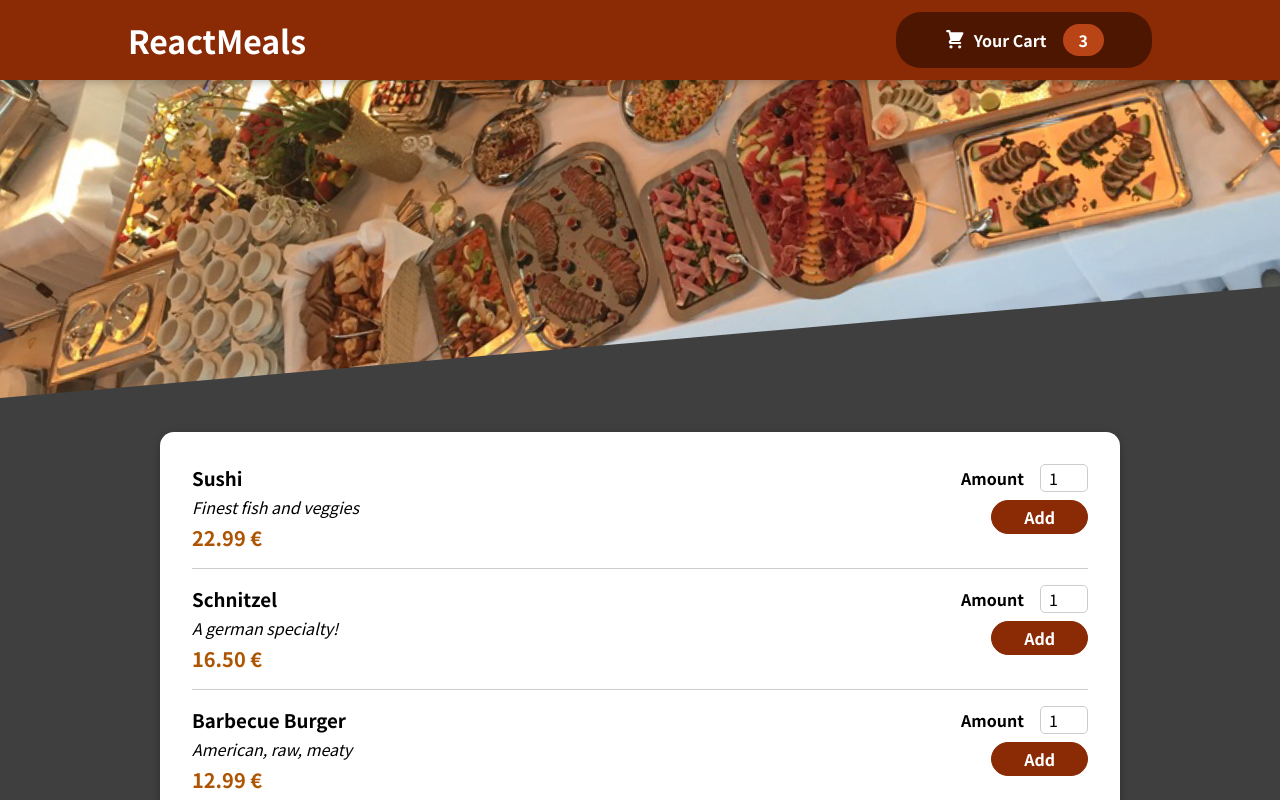
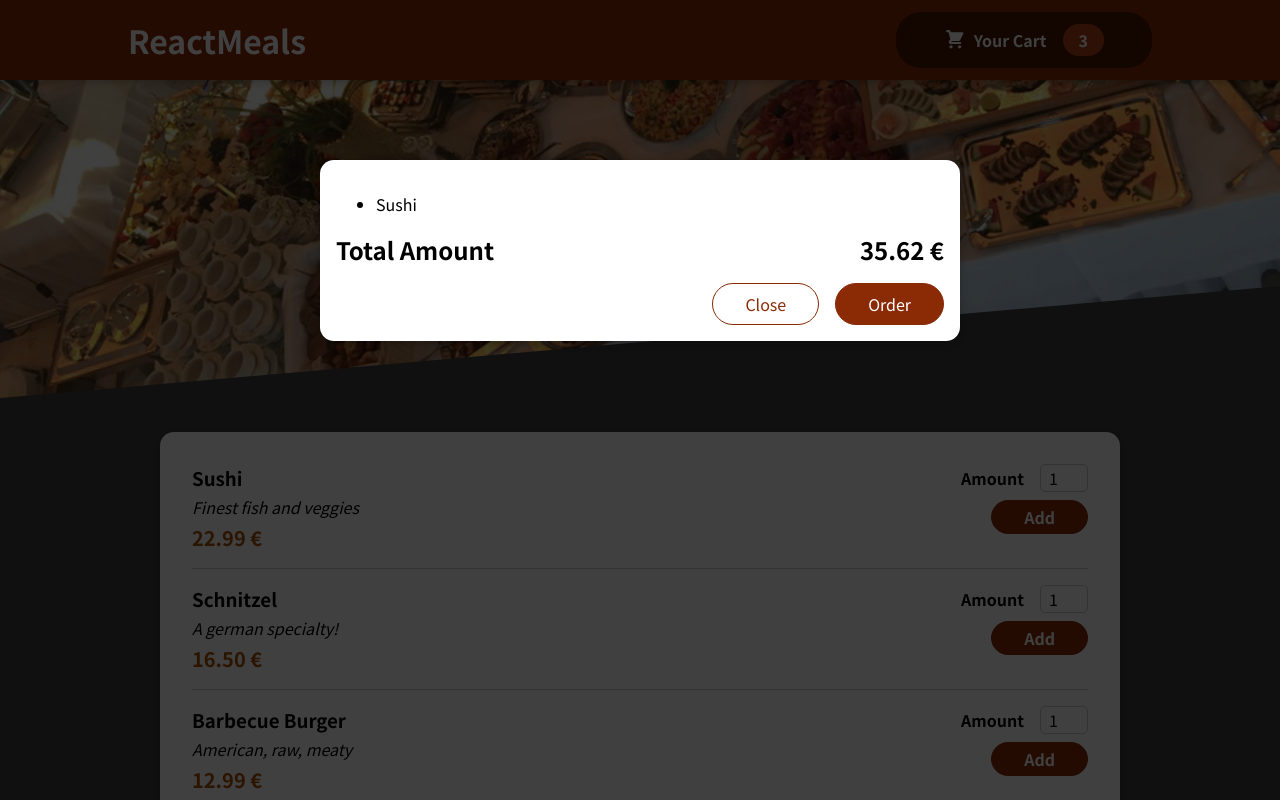
Before and after one commit to aimon7/react-food-order, a React (Create React App) app: page / in a window 1280 px wide. Shown: the top 800 px of the page. Built offline with nearby package versions, Linux system fonts and the light colour scheme.

Commit message:
Add a modal via React Portal

```diff
--- a/public/index.html
+++ b/public/index.html
@@ -28,6 +28,7 @@
   </head>
   <body>
     <noscript>You need to enable JavaScript to run this app.</noscript>
+    <div id="overlays"></div>
     <div id="root"></div>
     <!--
       This HTML file is a template.
--- a/src/App.js
+++ b/src/App.js
@@ -2,10 +2,12 @@
 
 import Header from './components/Layout/Header';
 import Meals from './components/Meals/Meals';
+import Cart from './components/Cart/Cart';
 
 function App() {
     return (
         <Fragment>
+            <Cart />
             <Header/>
             <main>
                 <Meals />
--- a/src/components/Cart/Cart.js
+++ b/src/components/Cart/Cart.js
@@ -1,4 +1,5 @@
 import classes from './Cart.module.css';
+import Modal from '../UI/Modal';
 
 function Cart(props) {
     const cartItems = (
@@ -10,7 +11,7 @@
     );
 
     return (
-        <div className={classes.cartItems}>
+        <Modal className={classes.cartItems}>
             {cartItems}
             <div className={classes.total}>
                 <span>Total Amount</span>
@@ -20,7 +21,7 @@
                 <button className={classes['button--alt']}>Close</button>
                 <button className={classes.button}>Order</button>
             </div>
-        </div>
+        </Modal>
     )
 }
 
--- /dev/null
+++ b/src/components/UI/Modal.js
@@ -0,0 +1,29 @@
+import { Fragment } from 'react';
+import ReactDOM from 'react-dom';
+
+import classes from './Modal.module.css';
+
+function Backdrop(props) {
+    return <div className={classes.backdrop}></div>
+}
+
+function ModalOverlay(props) {
+    return (
+        <div className={classes.modal}>
+            <div className={classes.content}>{props.children}</div>
+        </div>
+    );
+}
+
+const portalElement = document.getElementById('overlays')
+
+function Modal(props) {
+    return (
+        <Fragment>
+            {ReactDOM.createPortal(<Backdrop/>, portalElement)}
+            {ReactDOM.createPortal(<ModalOverlay>{props.children}</ModalOverlay>, portalElement)}
+        </Fragment>
+    )
+}
+
+export default Modal;
--- /dev/null
+++ b/src/components/UI/Modal.module.css
@@ -0,0 +1,40 @@
+.backdrop {
+    position: fixed;
+    top: 0;
+    left: 0;
+    width: 100%;
+    height: 100vh;
+    z-index: 20;
+    background-color: rgba(0, 0, 0, 0.75);
+}
+
+.modal {
+    position: fixed;
+    top: 20vh;
+    left: 5%;
+    width: 90%;
+    background-color: white;
+    padding: 1rem;
+    border-radius: 14px;
+    box-shadow: 0 2px 8px rgba(0, 0, 0, 0.25);
+    z-index: 30;
+    animation: slide-down 300ms ease-out forwards;
+}
+
+@media (min-width: 768px) {
+    .modal {
+        width: 40rem;
+        left: calc(50% - 20rem);
+    }
+}
+
+@keyframes slide-down {
+    from {
+        opacity: 0;
+        transform: translateY(-3rem);
+    }
+    to {
+        opacity: 1;
+        transform: translateY(0);
+    }
+}
```
